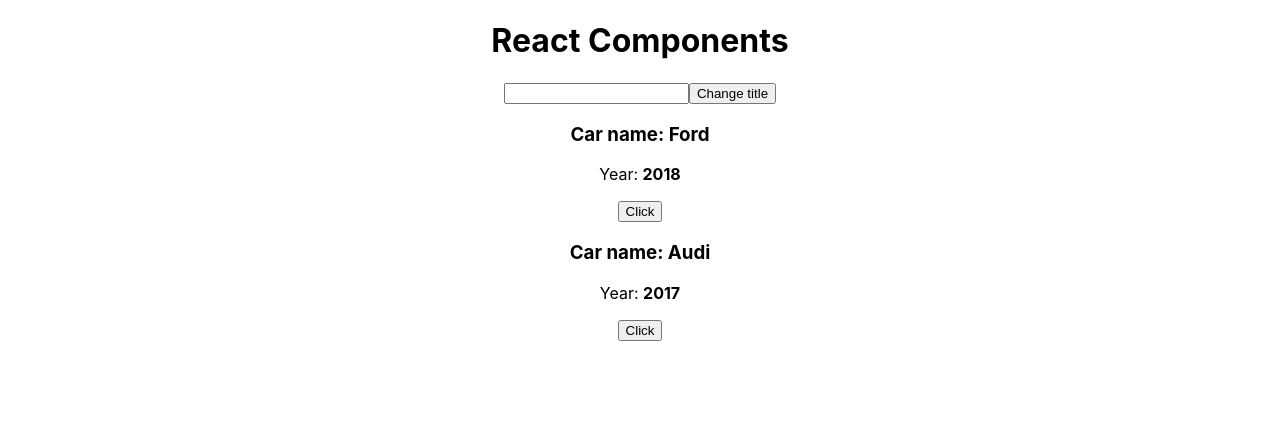
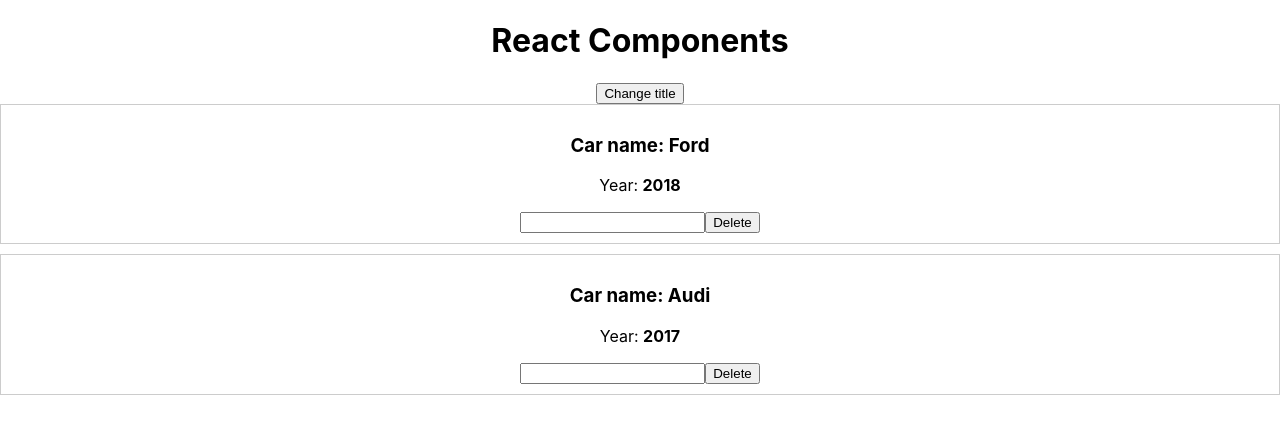
Before and after one commit to alexeysorok/ReactJS-Tutorial, a React (Create React App) app in the folder react-theory/: page / in a window 1280 px wide. Shown: the top 434 px of the page. Built offline with nearby package versions, Linux system fonts and the light colour scheme.

Commit message:
Удаление элемента из списка

```diff
--- a/react-theory/src/App.js
+++ b/react-theory/src/App.js
@@ -22,17 +22,29 @@
     // const  oldTitle = this.state.pageTitle
     // const newTitle = oldTitle + '(changed)'
     this.setState({
-      pageTitle: newTitle
+      pageTitle: newTitle,
+      showCars: false
     }) // заново будет вызван render
 
   }
 
-  handleInput = (event) =>{
-    console.log('Changed', event.target.value)
-    this.setState({
-      pageTitle : event.target.value
-    })
+  // handleInput = (event) =>{
+  //   console.log('Changed', event.target.value)
+  //   this.setState({
+  //     pageTitle : event.target.value
+  //   })
+  // }
+
+  // удалить элемент из списка *
+  deleteHandler(index) {
+    const cars = this.state.cars.concat() //создается копия массива
+    cars.splice(index, 1)
+
+    this.setState({cars})
+
+
   }
+
 
 
   render() {
@@ -46,15 +58,19 @@
       <div style={divStyle}>
       <h1>{this.state.pageTitle}</h1>
 
-      <input type="text" onChange={this.handleInput}></input>
+      {/* <input type="text" onChange={this.handleInput}></input> */}
 
-      <button onClick={this.changeTitleHandle.bind(this, 'Changed!')}>Change title</button>
+      <button onClick={this.changeTitleHandle.bind(this, 'Changed!')}
+      >Change title</button>
+
+
 
       {this.state.cars.map((car, index) => {
         return (
           <Car key={index}
           name={car.name}
           year={car.year}
+          onDelete={this.deleteHandler.bind(this, index)}
           onChangeTitle={() => this.changeTitleHandle(car.name) }>
 
           </Car>
--- a/react-theory/src/Car/Car.js
+++ b/react-theory/src/Car/Car.js
@@ -23,10 +23,16 @@
 
 
 export default props => (
-    <div>
+    <div style={{
+        border: '1px solid #ccc',
+        marginBottom: '10px',
+        display: 'block',
+        padding: '10px'
+    }}>
      <h3>Car name: {props.name}</h3>
      <p>Year: <strong>{props.year}</strong> </p>
-     <button onClick={props.onChangeTitle}>Click</button>
+     <input type="text" onChange={props.onChangeName}/>
+     <button onClick={props.onDelete}>Delete</button>
 
     </div>
 )
```
